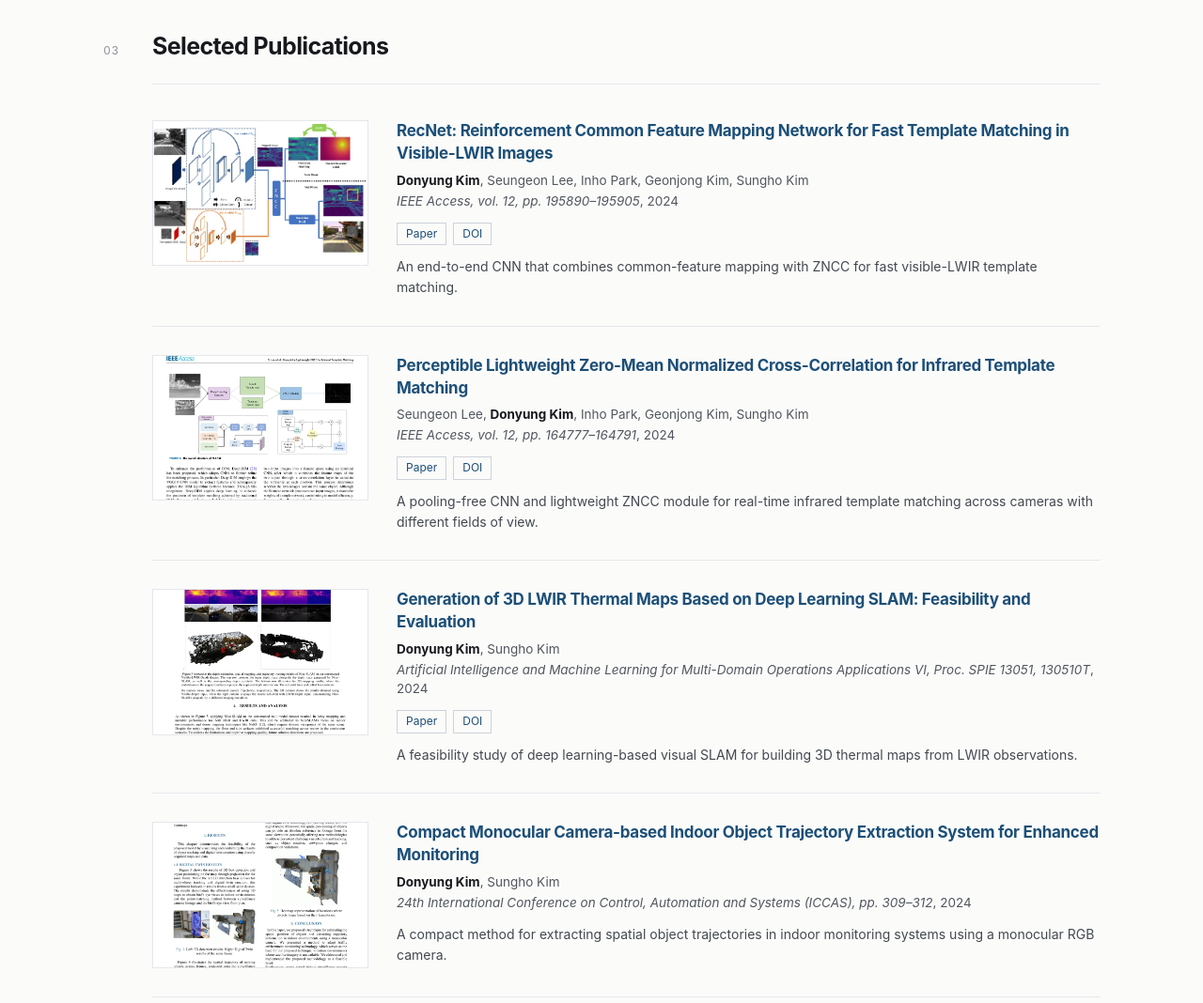
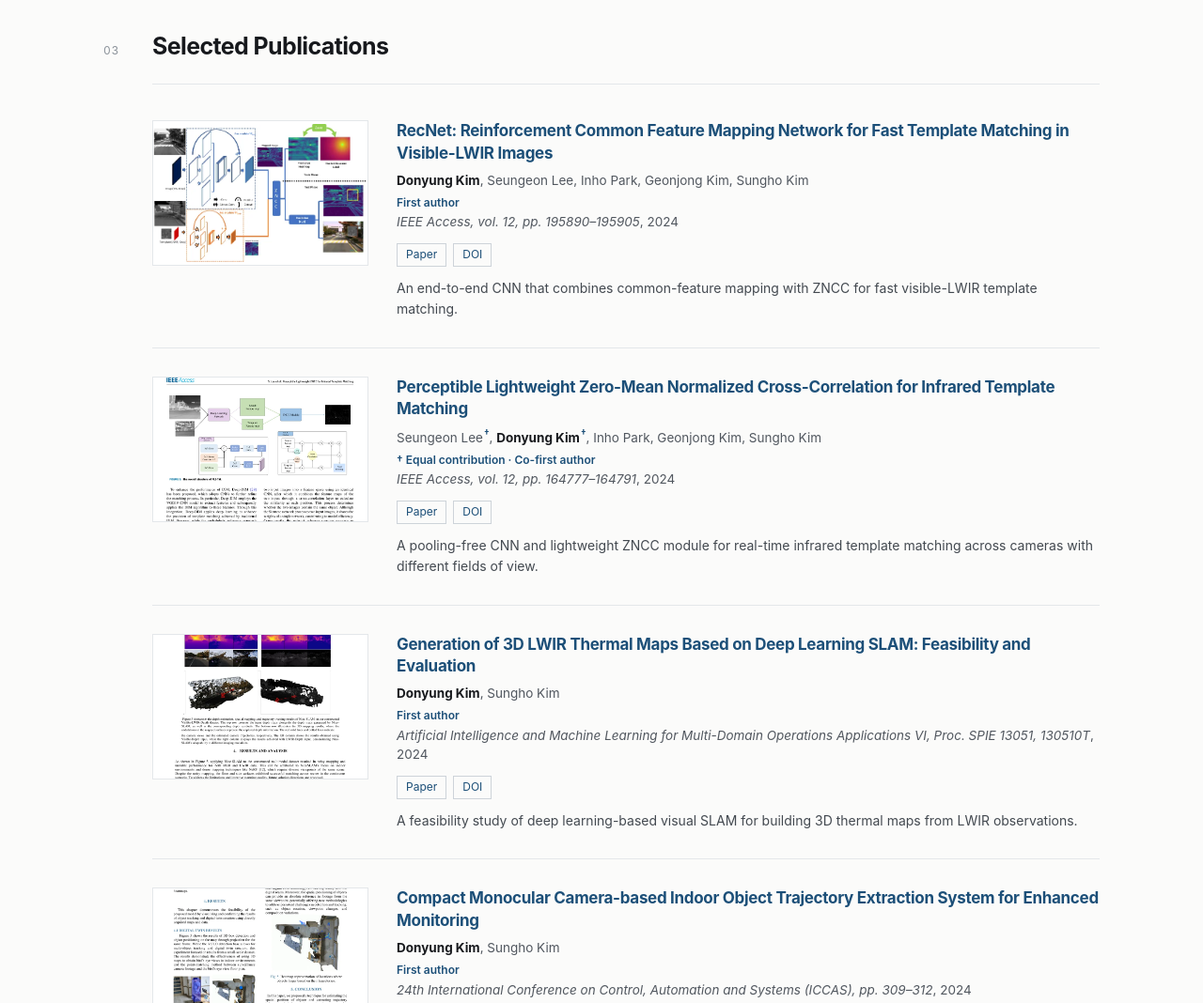
Before and after one commit to Gaspar-kim/Gaspar-kim.github.io, a website with bundled scripts: page index.html in a window 1280 px wide. Shown: the part 1940-3008 px from the top of the page at 94% size. Built offline with nearby package versions, Linux system fonts and the light colour scheme.

Commit message:
Add publication author contribution roles

```diff
--- a/app.js
+++ b/app.js
@@ -76,11 +76,16 @@ function renderNews() {
     `).join("");
 }
 
-function renderAuthors(authors) {
-  return authors.map((author) => author === selfName
-    ? `<strong>${escapeHtml(author)}</strong>`
-    : escapeHtml(author)
-  ).join(", ");
+function renderAuthors(authors, equalContributionAuthors = []) {
+  return authors.map((author) => {
+    const name = author === selfName
+      ? `<strong>${escapeHtml(author)}</strong>`
+      : escapeHtml(author);
+    const contributionMark = equalContributionAuthors.includes(author)
+      ? '<sup class="contribution-mark" aria-label="equal contribution">†</sup>'
+      : "";
+    return `${name}${contributionMark}`;
+  }).join(", ");
 }
 
 function renderPublications() {
@@ -92,7 +97,8 @@ function renderPublications() {
         </a>
         <div class="publication-copy">
           <h3>${escapeHtml(publication.title)}</h3>
-          <p class="authors">${renderAuthors(publication.authors)}</p>
+          <p class="authors">${renderAuthors(publication.authors, publication.equalContributionAuthors)}</p>
+          ${publication.authorRole ? `<p class="author-role">${escapeHtml(publication.authorRole)}</p>` : ""}
           <p class="venue"><cite>${escapeHtml(publication.venue)}</cite>, ${escapeHtml(publication.year)}</p>
           ${publication.links.length ? `<div class="publication-links">${publication.links.map((link) => renderLink(link, "paper-link")).join("")}</div>` : ""}
           <p class="publication-summary">${escapeHtml(publication.summary)}</p>
--- a/data/site-data.js
+++ b/data/site-data.js
@@ -61,6 +61,7 @@ export const siteData = {
     {
       title: "RecNet: Reinforcement Common Feature Mapping Network for Fast Template Matching in Visible-LWIR Images",
       authors: ["Donyung Kim", "Seungeon Lee", "Inho Park", "Geonjong Kim", "Sungho Kim"],
+      authorRole: "First author",
       venue: "IEEE Access, vol. 12, pp. 195890–195905",
       year: "2024",
       image: "assets/publications/recnet-architecture.webp",
@@ -74,6 +75,8 @@ export const siteData = {
     {
       title: "Perceptible Lightweight Zero-Mean Normalized Cross-Correlation for Infrared Template Matching",
       authors: ["Seungeon Lee", "Donyung Kim", "Inho Park", "Geonjong Kim", "Sungho Kim"],
+      equalContributionAuthors: ["Seungeon Lee", "Donyung Kim"],
+      authorRole: "† Equal contribution · Co-first author",
       venue: "IEEE Access, vol. 12, pp. 164777–164791",
       year: "2024",
       image: "assets/publications/plztm-figure.webp",
@@ -87,6 +90,7 @@ export const siteData = {
     {
       title: "Generation of 3D LWIR Thermal Maps Based on Deep Learning SLAM: Feasibility and Evaluation",
       authors: ["Donyung Kim", "Sungho Kim"],
+      authorRole: "First author",
       venue: "Artificial Intelligence and Machine Learning for Multi-Domain Operations Applications VI, Proc. SPIE 13051, 130510T",
       year: "2024",
       image: "assets/publications/thermal-map-results.webp",
@@ -100,6 +104,7 @@ export const siteData = {
     {
       title: "Compact Monocular Camera-based Indoor Object Trajectory Extraction System for Enhanced Monitoring",
       authors: ["Donyung Kim", "Sungho Kim"],
+      authorRole: "First author",
       venue: "24th International Conference on Control, Automation and Systems (ICCAS), pp. 309–312",
       year: "2024",
       image: "assets/publications/trajectory-results.webp",
@@ -110,6 +115,7 @@ export const siteData = {
     {
       title: "Deep Learning Based EO-LWIR Image Registration Obstacles: Survey",
       authors: ["Donyung Kim", "Sungho Kim"],
+      authorRole: "First author",
       venue: "23rd International Conference on Control, Automation and Systems (ICCAS)",
       year: "2023",
       image: "assets/publications/iccas-survey-paper.jpg",
--- a/styles.css
+++ b/styles.css
@@ -450,6 +450,20 @@ h2 {
 
 .authors strong {
   color: var(--ink);
+}
+
+.contribution-mark {
+  margin-left: 1px;
+  color: var(--accent-dark);
+  font-size: 0.72em;
+  font-weight: 700;
+}
+
+.author-role {
+  margin: 3px 0 0;
+  color: var(--accent-dark);
+  font-size: 12px;
+  font-weight: 620;
 }
 
 .venue {
```
Also changed, not shown: README.md.
